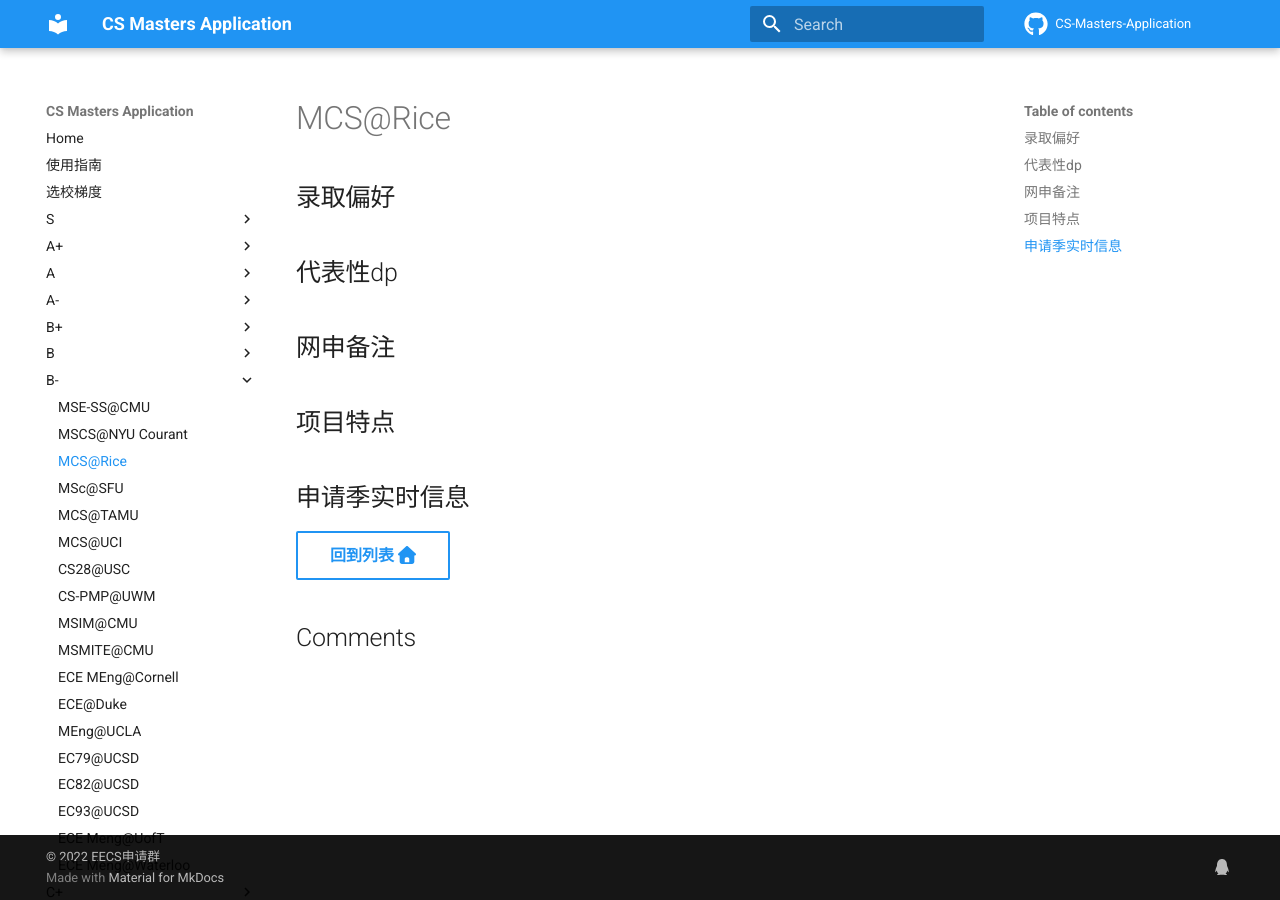
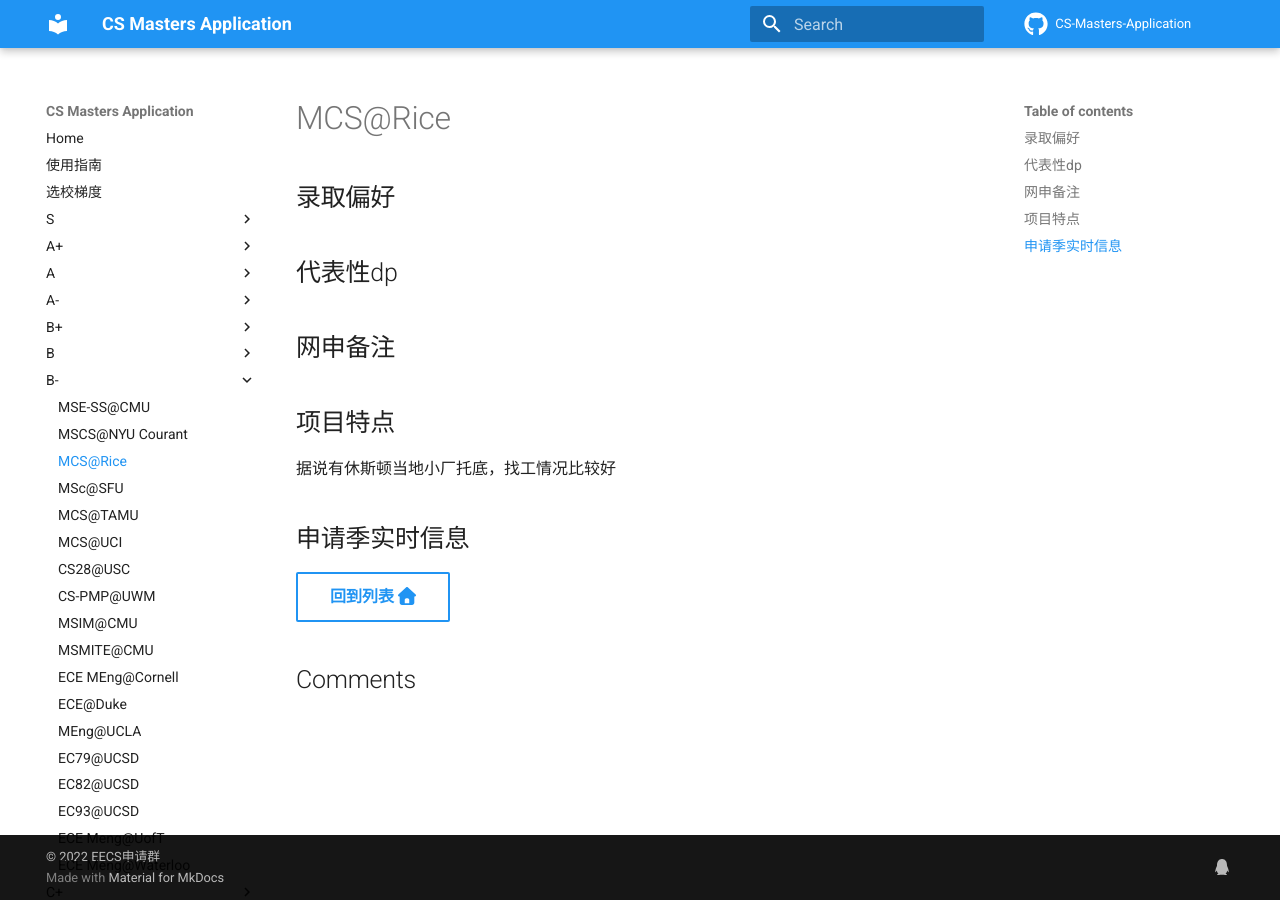
Before and after one commit to opencsapp/opencsapp.github.io, an MkDocs documentation site: the page built from docs/MCS@Rice.md, in a window 1280 px wide. Built offline with MkDocs 1.6.1 and Material for MkDocs 9.7.7, drawn with Linux system fonts in a browser that asks for light colours; comment, search, counter and statistics services are not loaded.

Commit message:
Update MCS@Rice.md

```diff
--- a/docs/MCS@Rice.md
+++ b/docs/MCS@Rice.md
@@ -6,6 +6,8 @@
 
 ## 项目特点
 
+据说有休斯顿当地小厂托底，找工情况比较好
+
 ## 申请季实时信息
 
 [回到列表 :fontawesome-solid-house:](选校梯度.md){ .md-button }
```
